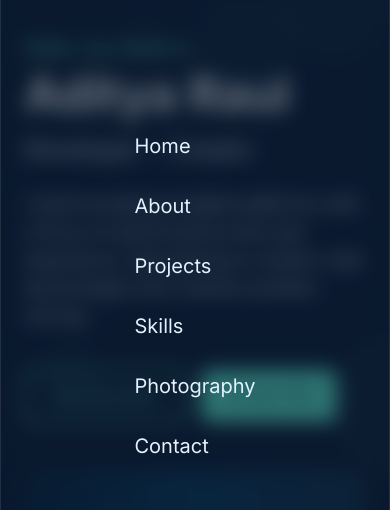
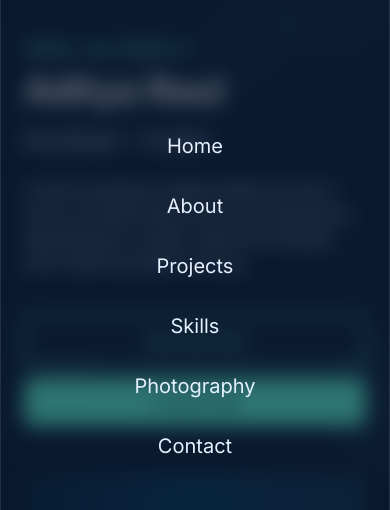
Before and after one commit to RaulLit/adityaraul, a Next.js app: page / in a window 390 px wide. Both pictures are taken after a click on the button "Open mobile navigation menu". Shown: the part 126-636 px from the top of the page. Built offline with nearby package versions, Linux system fonts and the light colour scheme; no server answers.

Commit message:
refactor: improve layout and styling across components for better responsiveness

```diff
--- a/app/components/Contact.jsx
+++ b/app/components/Contact.jsx
@@ -113,25 +113,25 @@ export default function Contact() {
   return (
     <section id="contact" className="py-20 relative">
       <div className="max-w-7xl mx-auto px-6">
-        <h2 className="text-3xl font-bold mb-16 relative inline-block">
-          {isAnimeMode ? "[ TRANSMIT SYSTEM QUEST / CONTACT MONARCH ]" : "Get In Touch"}
+        <h2 className="text-2xl sm:text-3xl font-bold mb-12 sm:mb-16 relative inline-block break-words max-w-full">
+          {isAnimeMode ? "[ TRANSMIT SYSTEM QUEST ]" : "Get In Touch"}
           <span className={`absolute bottom-0 left-0 w-1/2 h-1 ${isAnimeMode ? "bg-[#00F0FF] shadow-[0_0_10px_#00F0FF]" : "bg-[#64FFDA]"}`}></span>
         </h2>
 
         <div className="flex flex-col md:flex-row gap-12">
           {/* Left contact info */}
           <div className="md:w-1/2 space-y-6">
-            <p className="text-lg text-secondary">
+            <p className="text-base sm:text-lg text-secondary">
               {isAnimeMode
                 ? "I am available for high-tier party raids, enterprise SSO architecture, and full-stack project summons. Transmit your quest message below!"
                 : "I'm currently open to new opportunities and collaborations. Whether you have a project in mind, a question, or just want to say hello, feel free to reach out!"}
             </p>
 
-            <div className="flex items-center flex-wrap gap-4 pt-4">
+            <div className="flex flex-col sm:flex-row items-stretch sm:items-center gap-3 pt-4">
               <a
                 href="/Aditya_Raul_Resume.pdf"
                 download
-                className={`px-6 py-3 ${
+                className={`px-6 py-3 justify-center ${
                   isAnimeMode
                     ? "bg-[#00F0FF] text-[#050B14] font-bold font-mono hover:bg-[#00F0FF]/80 shadow-[0_0_15px_rgba(0,240,255,0.5)]"
                     : "bg-[#64FFDA] text-primary hover:bg-[#64FFDA]/80"
@@ -143,7 +143,7 @@ export default function Contact() {
               <button
                 type="button"
                 onClick={() => setDonateOpen(true)}
-                className={`px-6 py-3 border-2 ${
+                className={`px-6 py-3 border-2 justify-center ${
                   isAnimeMode
                     ? "border-[#00F0FF] text-[#00F0FF] hover:bg-[#00F0FF]/20 font-mono shadow-[0_0_15px_rgba(0,240,255,0.3)]"
                     : "border-[#64FFDA] text-[#64FFDA] hover:bg-[#64FFDA]/10"
--- a/app/components/Hero.jsx
+++ b/app/components/Hero.jsx
@@ -83,31 +83,37 @@ export default function Hero() {
                   [ SYSTEM: S-RANK MONARCH PLAYER ]
                 </div>
               )}
-              <p className={`text-xl ${isAnimeMode ? "text-[#00F0FF] font-mono" : "text-[#64FFDA]"}`}>
+              <p
+                className={`text-xl ${isAnimeMode ? "text-[#00F0FF] font-mono" : "text-[#64FFDA]"}`}
+              >
                 {isAnimeMode ? "[ SYSTEM STATUS: ONLINE ]" : "Hello, my name is"}
               </p>
-              <h1 className="text-5xl md:text-7xl font-bold mt-2 text-white">
+              <h1 className="text-4xl sm:text-5xl md:text-7xl font-bold mt-2 text-white">
                 Aditya Raul
               </h1>
-              <div className="flex items-center mt-4">
-                <h2 className={`text-2xl md:text-3xl ${isAnimeMode ? "text-[#00F0FF] font-mono" : "text-secondary"}`}>
+              <div className="flex flex-wrap items-center mt-4 gap-2 sm:gap-4">
+                <h2
+                  className={`text-xl sm:text-2xl md:text-3xl ${isAnimeMode ? "text-[#00F0FF] font-mono" : "text-secondary"}`}
+                >
                   {isAnimeMode ? "Shadow Monarch" : "Developer"}
                 </h2>
-                <span className="mx-3 text-secondary">|</span>
-                <h2 className={`text-2xl md:text-3xl ${isAnimeMode ? "text-[#FCD34D] font-mono" : "text-secondary"}`}>
+                <span className="text-secondary">|</span>
+                <h2
+                  className={`text-xl sm:text-2xl md:text-3xl ${isAnimeMode ? "text-[#FCD34D] font-mono" : "text-secondary"}`}
+                >
                   {isAnimeMode ? "S-Rank Architect" : "Creator"}
                 </h2>
               </div>
             </div>
-            <p className="text-lg text-secondary max-w-xl">
+            <p className="text-base sm:text-lg text-secondary max-w-xl">
               {isAnimeMode
                 ? "I command the digital shadows to architect unstoppable web applications, high-performance SSO systems, and immersive platforms."
                 : "I build exceptional digital platforms with a focus on performance and user experience. Specializing in modern web technologies and creative problem solving."}
             </p>
-            <div className="flex space-x-4 pt-4">
+            <div className="flex flex-col sm:flex-row gap-3 pt-4">
               <a
                 href="#projects"
-                className={`px-6 py-3 bg-transparent border-2 ${
+                className={`px-6 py-3 bg-transparent border-2 text-center ${
                   isAnimeMode
                     ? "border-[#00F0FF] text-[#00F0FF] hover:bg-[#00F0FF]/20 font-mono shadow-[0_0_15px_rgba(0,240,255,0.3)]"
                     : "border-[#64FFDA] text-[#64FFDA] hover:bg-[#64FFDA]/10"
@@ -117,7 +123,7 @@ export default function Hero() {
               </a>
               <a
                 href="#contact"
-                className={`px-6 py-3 ${
+                className={`px-6 py-3 text-center ${
                   isAnimeMode
                     ? "bg-[#00F0FF] text-[#050B14] font-bold hover:bg-[#00F0FF]/80 font-mono shadow-[0_0_20px_rgba(0,240,255,0.6)]"
                     : "bg-[#64FFDA] text-primary hover:bg-[#64FFDA]/80"
@@ -129,7 +135,9 @@ export default function Hero() {
           </div>
 
           {/* Right image card */}
-          <div className={`w-full md:w-1/2 glass-card p-0 sm:p-8 rounded-lg ${isAnimeMode ? "border-[#00F0FF]/60 shadow-[0_0_25px_rgba(0,240,255,0.3)]" : ""}`}>
+          <div
+            className={`w-full md:w-1/2 glass-card p-0 sm:p-8 rounded-lg ${isAnimeMode ? "border-[#00F0FF]/60 shadow-[0_0_25px_rgba(0,240,255,0.3)]" : ""}`}
+          >
             <div className="relative w-full h-[400px] overflow-hidden rounded-lg">
               <Image
                 src={isAnimeMode ? "/anime/solo_leveling_avatar.jpg" : "/profile_photo_blue-bg.png"}
--- a/app/components/Navbar.jsx
+++ b/app/components/Navbar.jsx
@@ -72,15 +72,15 @@ export default function Navbar() {
 
       {/* Mobile Menu */}
       {menuOpen && (
-        <div className="fixed inset-0 z-50 glass flex-col justify-center items-center flex">
+        <div className={`fixed inset-0 z-50 flex-col justify-center items-center flex ${isAnimeMode ? "bg-[#050B14]/95 backdrop-blur-xl border border-[#00F0FF]/50" : "glass"}`}>
           <button
-            className="absolute top-4 right-6 w-10 h-10 flex items-center justify-center text-secondary"
+            className={`absolute top-4 right-6 w-10 h-10 flex items-center justify-center ${isAnimeMode ? "text-[#00F0FF]" : "text-secondary"}`}
             onClick={() => setMenuOpen(false)}
             aria-label="Close mobile navigation menu"
           >
             <RiCloseLine size={22} />
           </button>
-          <div className="flex flex-col space-y-8 text-xl">
+          <div className="flex flex-col space-y-8 text-xl text-center">
             {links.map((link) => (
               <a
                 key={link}
@@ -89,9 +89,9 @@ export default function Navbar() {
                   e.preventDefault();
                   scrollToSection(`#${link}`);
                 }}
-                className="text-secondary hover:text-white"
+                className={`${isAnimeMode ? "font-mono text-[#00F0FF] text-lg uppercase tracking-wider" : "text-secondary hover:text-white"}`}
               >
-                {link.charAt(0).toUpperCase() + link.slice(1)}
+                {isAnimeMode ? `[ ${link} ]` : link.charAt(0).toUpperCase() + link.slice(1)}
               </a>
             ))}
           </div>
--- a/app/components/Projects.jsx
+++ b/app/components/Projects.jsx
@@ -78,7 +78,7 @@ export default function Projects() {
   return (
     <section id="projects" className="py-20 relative">
       <div className="max-w-7xl mx-auto px-6">
-        <h2 className="text-3xl font-bold mb-16 relative inline-block">
+        <h2 className="text-2xl sm:text-3xl font-bold mb-12 sm:mb-16 relative inline-block break-words max-w-full">
           {isAnimeMode ? "[ MONARCH ARSENAL & CLEARED DUNGEONS ]" : "Featured Projects"}
           <span className={`absolute bottom-0 left-0 w-1/2 h-1 ${isAnimeMode ? "bg-[#00F0FF] shadow-[0_0_10px_#00F0FF]" : "bg-[#64FFDA]"}`}></span>
         </h2>
--- a/app/components/Skills.jsx
+++ b/app/components/Skills.jsx
@@ -70,7 +70,7 @@ export default function Skills() {
   return (
     <section id="skills" className="py-20 relative">
       <div className="max-w-7xl mx-auto px-6">
-        <h2 className="text-3xl font-bold mb-16 relative inline-block">
+        <h2 className="text-2xl sm:text-3xl font-bold mb-12 sm:mb-16 relative inline-block break-words max-w-full">
           {isAnimeMode ? "[ PLAYER ACTIVE & PASSIVE SKILLS ]" : "Skills & Expertise"}
           <span className={`absolute bottom-0 left-0 w-1/2 h-1 ${isAnimeMode ? "bg-[#00F0FF] shadow-[0_0_10px_#00F0FF]" : "bg-[#64FFDA]"}`}></span>
         </h2>
--- a/app/globals.css
+++ b/app/globals.css
@@ -100,8 +100,18 @@ button {
   }
 }
 .masonry-grid {
-  column-count: 3;
+  column-count: 1;
   column-gap: 20px;
+}
+@media (min-width: 640px) {
+  .masonry-grid {
+    column-count: 2;
+  }
+}
+@media (min-width: 1024px) {
+  .masonry-grid {
+    column-count: 3;
+  }
 }
 .masonry-grid div {
   margin-bottom: 20px;
```
Also changed, not shown: app/components/About.jsx (+40 -17 lines), app/components/SystemHUD.jsx (+17 -17 lines), public/photography/purple_sunset.jpg.
